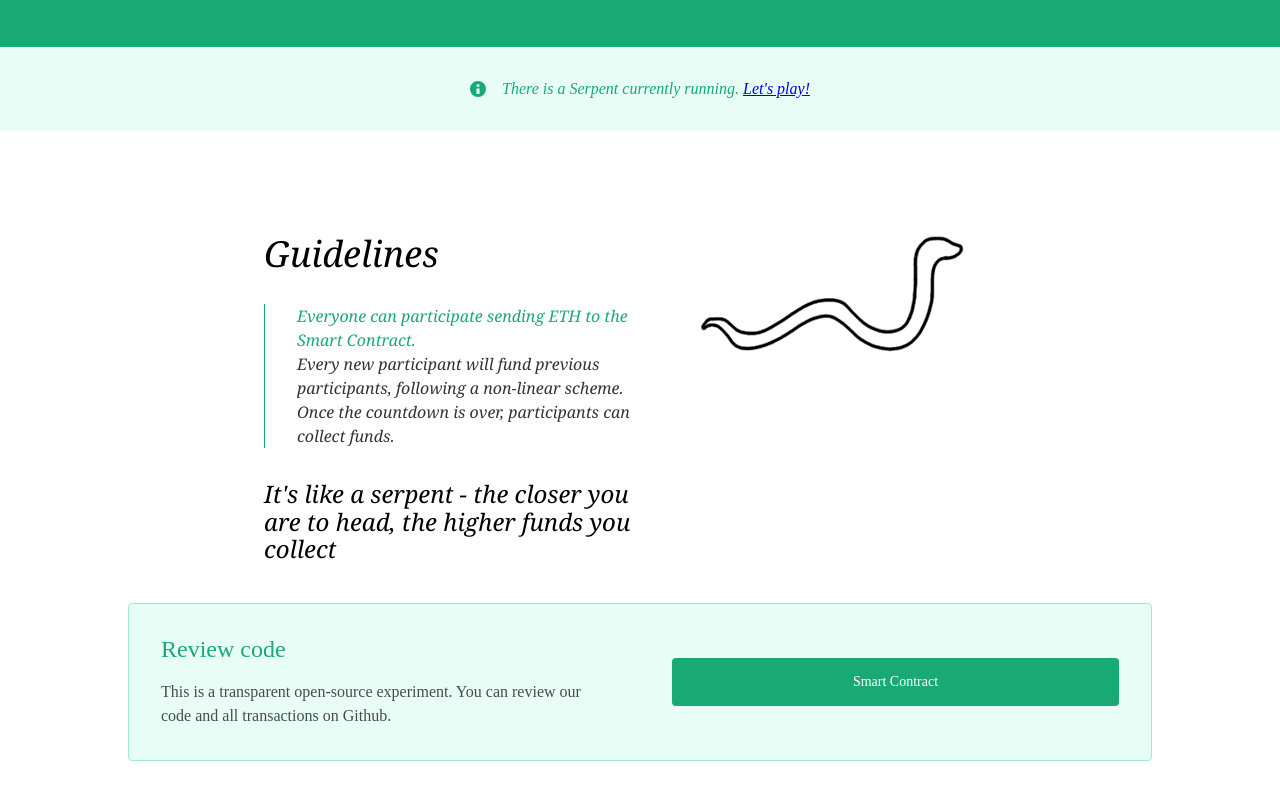
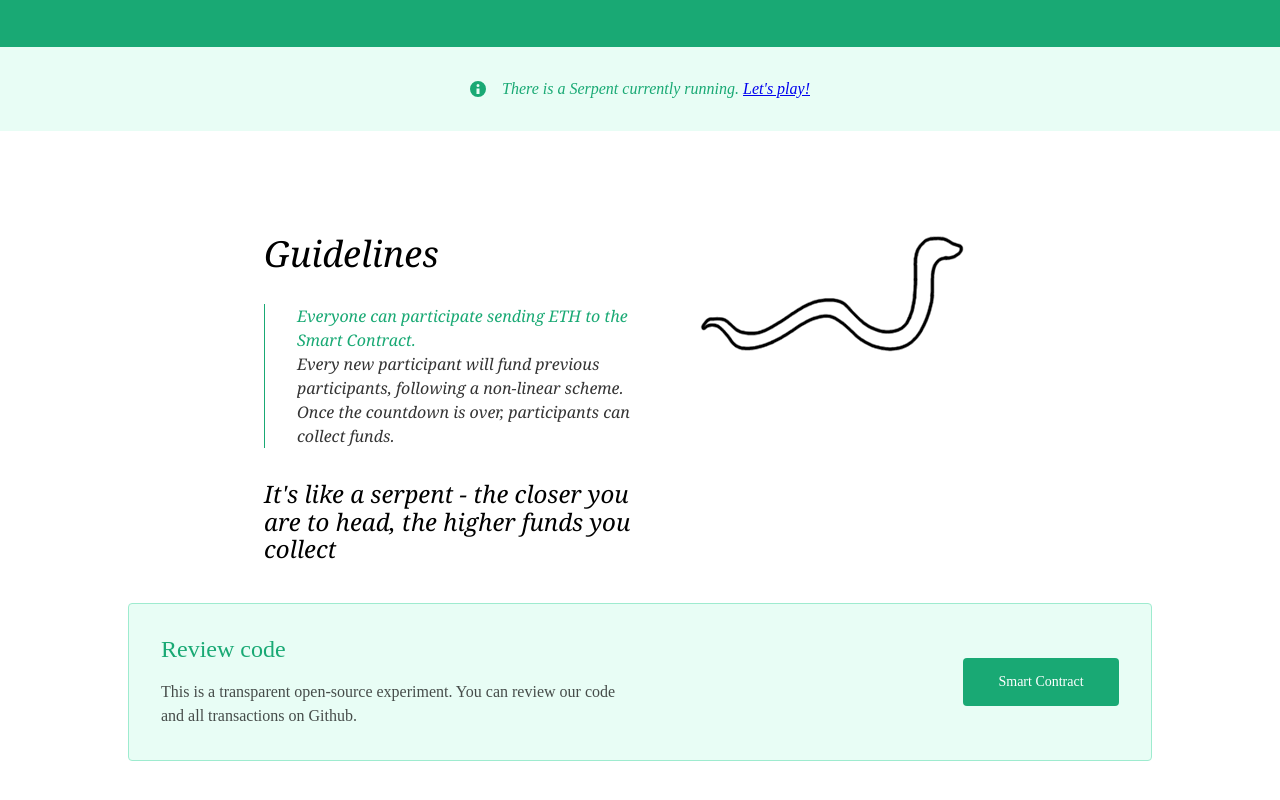
Before and after one commit to snakepapasolabs/snakepapasolabs.github.io, a plain HTML site: page index.html in a window 1280 px wide. Shown: the part 572-1372 px from the top of the page. Drawn offline with Linux system fonts and the light colour scheme.

Commit message:
Update index.html

```diff
--- a/index.html
+++ b/index.html
@@ -51,7 +51,7 @@
 </section>
 
 <section>
-    <div class="dt-ns dt--fixed-ns w-100 b--light-green bg-washed-green mw8 center br2 ba">
+    <div class="dt-ns w-100 b--light-green bg-washed-green mw8 center br2 ba">
       <div class="pa3 pa4-ns dtc-ns v-mid">
         <div>
           <h2 class="fw4 green mt0 mb3">Review code</h2>
```
